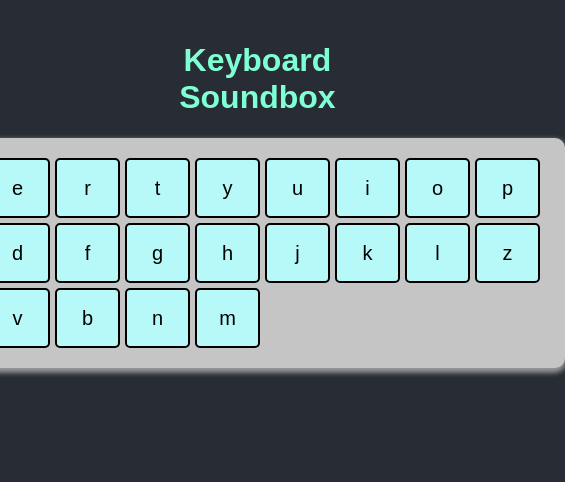
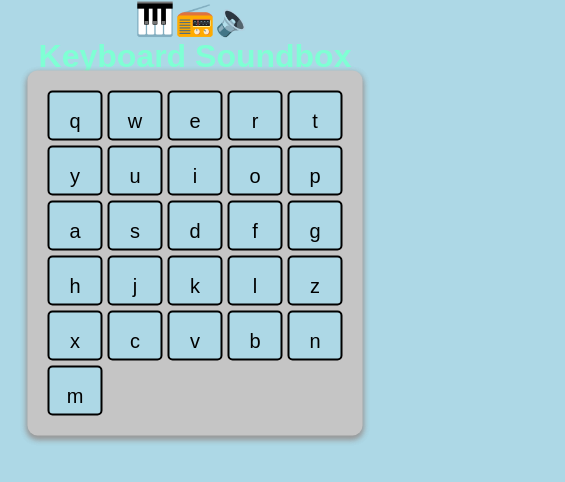
Before and after one commit to s3rj/sound-board, a React (Create React App) app: page / in a window 390 px wide. Shown: the top 482 px of the page, 565 px wide, since content can reach past the window. Built offline with nearby package versions, Linux system fonts and the light colour scheme.

Commit message:
+media query mobile layout

```diff
--- a/src/App.css
+++ b/src/App.css
@@ -8,9 +8,10 @@ body {
 h1 {
   text-align:center;
   color: aquamarine;
-  top: 5%;
-  left: 32%;
-  position: absolute;
+
+
+
+
 
 }
 
@@ -39,3 +40,19 @@ h1 {
   grid-gap: 5px;
 
 }
+
+
+@media only screen and (max-width: 600px) {
+  body {
+    background-color: lightblue;
+  }
+
+  .App{
+    grid-template-columns: repeat(10, 25px);
+    grid-template-rows: repeat(6, 50px);
+    grid-gap: 5px;
+    width: auto;
+
+    }
+
+}
--- a/src/App.js
+++ b/src/App.js
@@ -27,6 +27,7 @@ function App() {
 
   return (
     <div>
+      <h1>🎹📻🔈</h1>
       <h1>Keyboard Soundbox</h1>
       <div keymap={keyMap} className="App">
         {keyMap.map(props => (
--- a/src/components/Key.css
+++ b/src/components/Key.css
@@ -34,7 +34,8 @@ Key {
 
 }
 
-p{
-
-
-}
+@media only screen and (max-width: 600px) {
+    .App>div {
+      background-color: lightblue;
+    }
+  }
```
